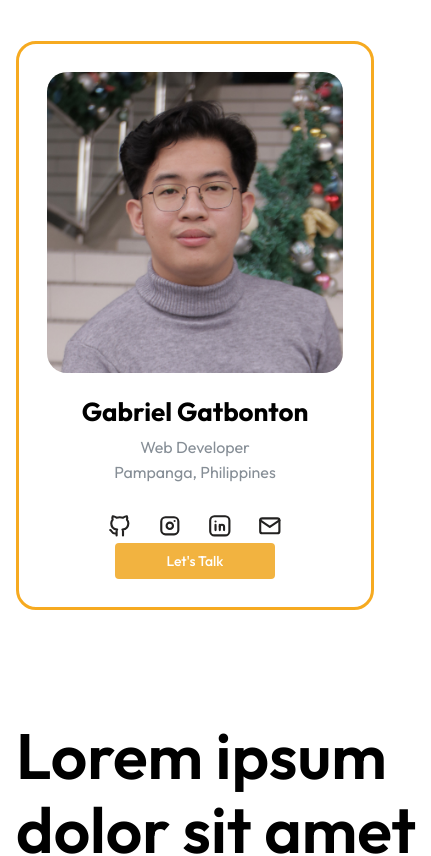
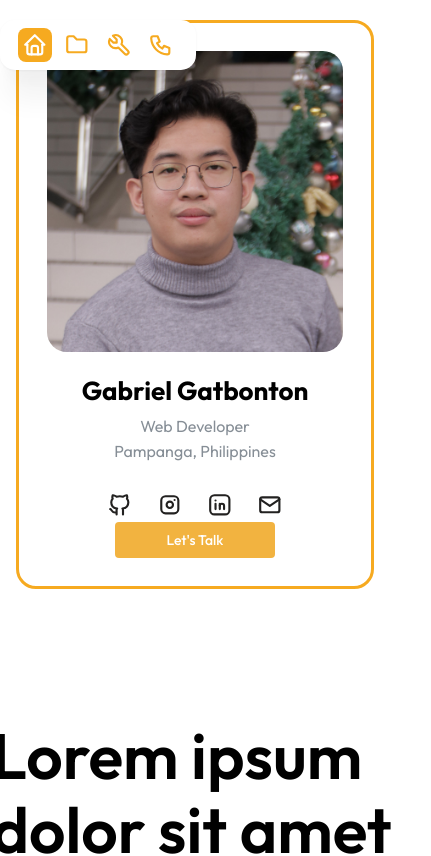
Before and after one commit to gabrielgatbonton/gabrielgatbonton.github.io, a React (Vite) app: page / in a window 390 px wide. Shown: the top 856 px of the page, 431 px wide, since content can reach past the window. Built offline with nearby package versions, Linux system fonts and the light colour scheme.

Commit message:
📱 Responsive Design Modifications

```diff
--- a/src/App.module.css
+++ b/src/App.module.css
@@ -10,3 +10,30 @@
 .appShell {
   height: 100%;
 }
+
+.navbarPosition {
+  position: fixed;
+  z-index: 5;
+
+  @media (min-width: $mantine-breakpoint-xs) {
+    bottom: rem(20px);
+    left: 50%;
+    transform: translateX(-50%);
+  }
+
+  @media (min-width: $mantine-breakpoint-xl) {
+    bottom: auto;
+    top: 50%;
+    left: rem(40px);
+    transform: translateY(-50%);
+  }
+}
+
+.responsiveProfile {
+  position: relative;
+
+  @media (min-width: $mantine-breakpoint-md) {
+    position: sticky;
+    top: rem(40px);
+  }
+}
--- a/src/App.tsx
+++ b/src/App.tsx
@@ -9,12 +9,7 @@ import Navbar from "./components/navbar";
 function App() {
   return (
     <AppShell padding="md" className={classes.appShell} pos="relative">
-      <Navbar
-        pos="fixed"
-        left={50}
-        top="50%"
-        style={{ transform: "translateY(-50%)" }}
-      />
+      <Navbar className={classes.navbarPosition} />
 
       <Box h="100%" mt="5%">
         <MainContainer>
@@ -22,12 +17,12 @@ function App() {
             h="100%"
             w="100%"
             direction={{ base: "column", md: "row" }}
-            align="start"
+            align={{ base: "center", md: "start" }}
             wrap="nowrap"
             gap={{ base: 80, xl: 100 }}
           >
             {/* Sticky Profile */}
-            <Box pos="sticky" top={40}>
+            <Box className={classes.responsiveProfile}>
               <ProfileCard />
             </Box>
 
--- a/src/components/cards/profile-card/styles.module.css
+++ b/src/components/cards/profile-card/styles.module.css
@@ -1,6 +1,7 @@
 .responsiveCard {
   width: 100%;
   height: 100%;
+  max-width: rem(400px);
   padding: rem(28px);
 
   @media (min-width: $mantine-breakpoint-md) {
--- a/src/components/navbar/index.tsx
+++ b/src/components/navbar/index.tsx
@@ -1,4 +1,5 @@
-import { Card, Stack, Box, BoxProps } from "@mantine/core";
+import { Card, Box, BoxProps, Flex } from "@mantine/core";
+import classes from "./styles.module.css";
 
 // Hooks
 import { useActiveSection } from "../../hooks/useActiveSection";
@@ -23,8 +24,13 @@ export default function Navbar({ ...props }: NavbarProps) {
 
   return (
     <Box {...props}>
-      <Card px={12} py={18} w={50} h="100%" shadow="xl" radius={15}>
-        <Stack gap={8} align="center" justify="center">
+      <Card className={classes.responsiveNav} shadow="xl" radius={15}>
+        <Flex
+          gap={8}
+          direction={{ base: "row", xl: "column" }}
+          align="center"
+          justify="center"
+        >
           {MAPPED_NAVBAR_LINKS.map(({ icon, link }) => (
             <IconButton
               key={icon}
@@ -34,7 +40,7 @@ export default function Navbar({ ...props }: NavbarProps) {
               onClick={() => scrollToSection(link)}
             />
           ))}
-        </Stack>
+        </Flex>
       </Card>
     </Box>
   );
--- /dev/null
+++ b/src/components/navbar/styles.module.css
@@ -0,0 +1,11 @@
+.responsiveNav {
+  height: rem(50px);
+  width: 100%;
+  padding: rem(8px) rem(18px);
+
+  @media (min-width: $mantine-breakpoint-xl) {
+    width: rem(50px);
+    height: 100%;
+    padding: rem(18px) rem(8px);
+  }
+}
--- a/src/providers/theme-provider/styles.module.css
+++ b/src/providers/theme-provider/styles.module.css
@@ -2,7 +2,7 @@
   max-width: rem(1092px);
 
   @media (min-width: $mantine-breakpoint-xl) {
-    max-width: rem(1325px);
+    max-width: rem(1280px);
   }
 }
 
```
